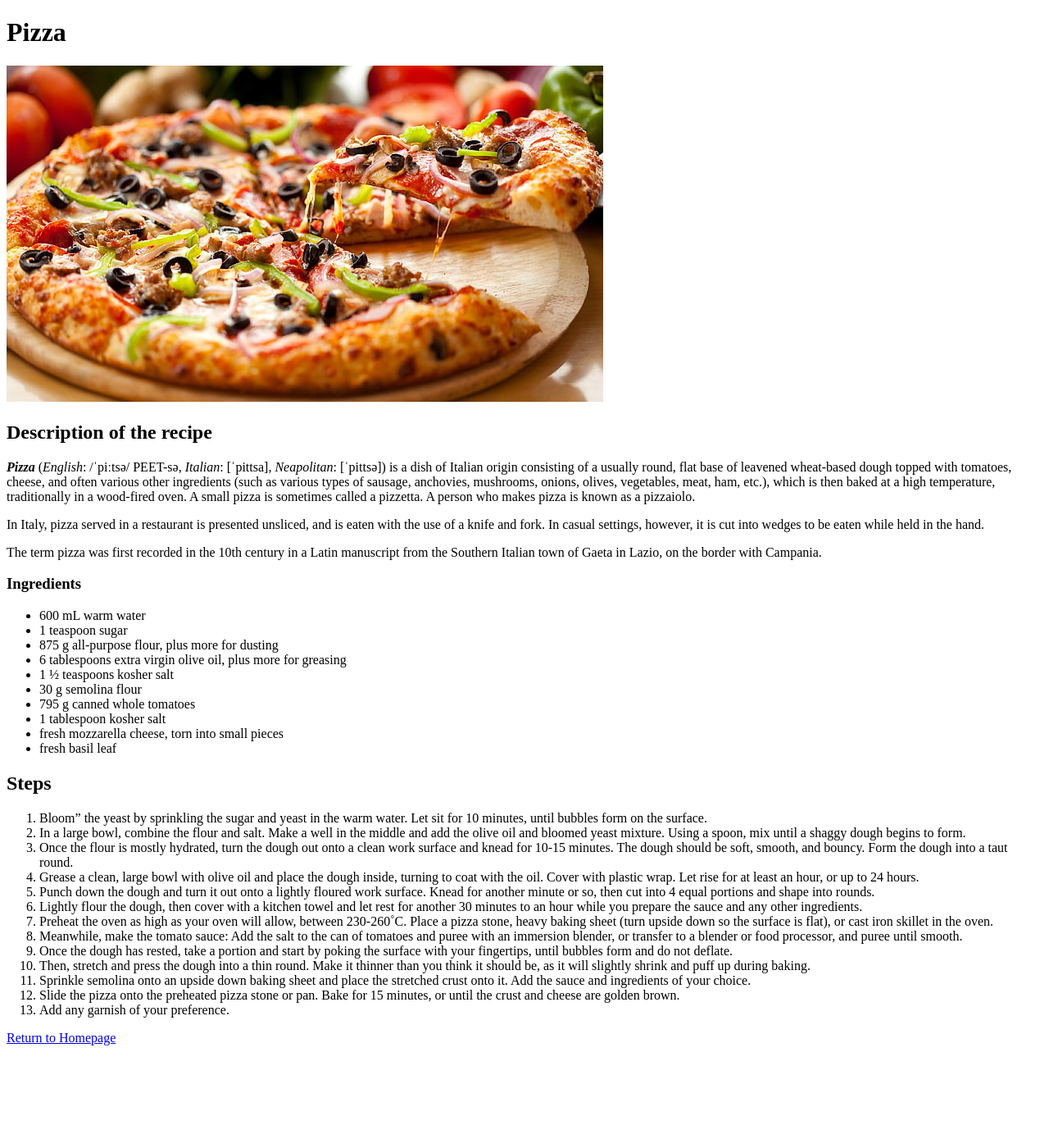
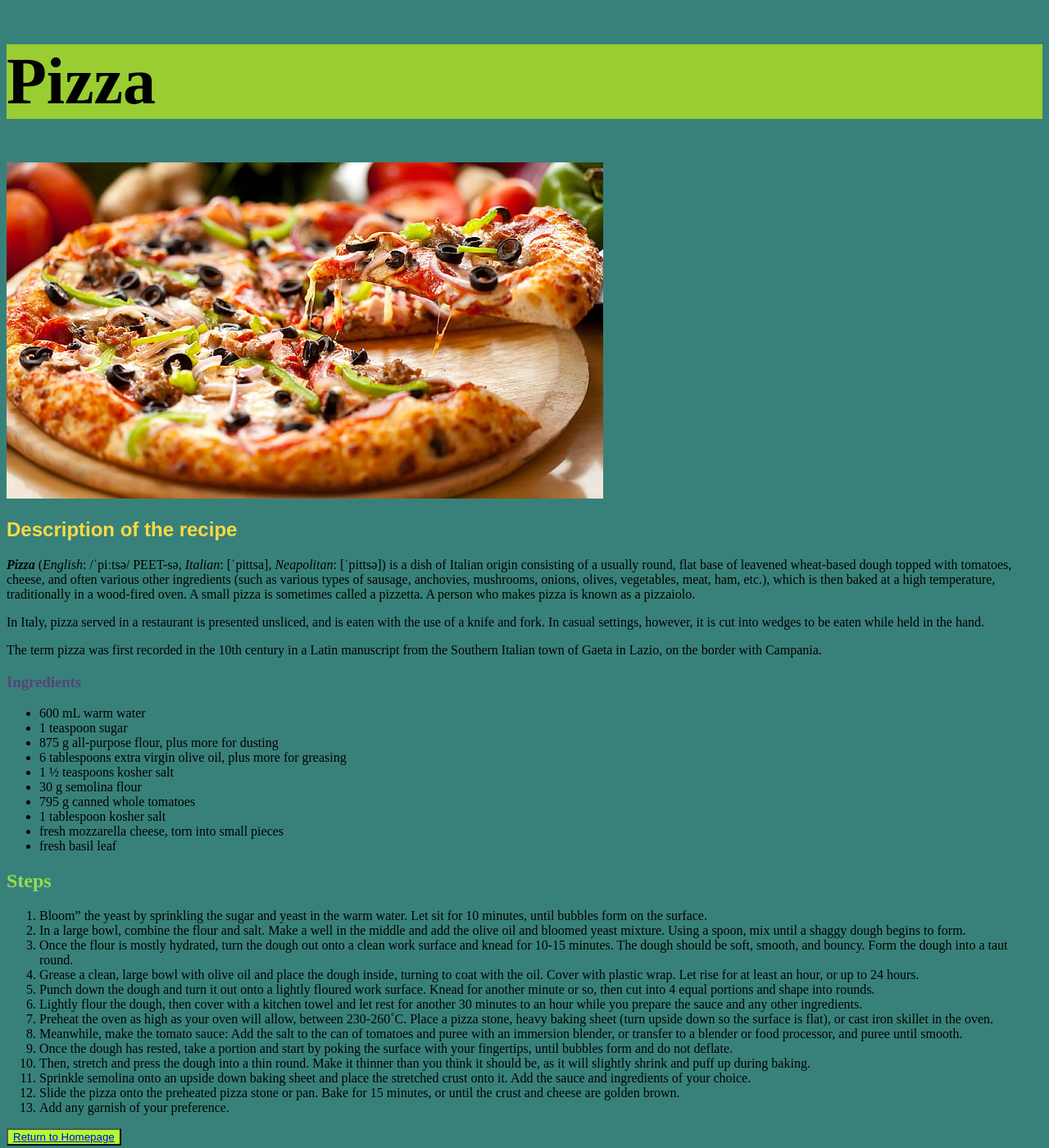
Before and after one commit to SorinIvan97/odin-recipes, a plain HTML site: page recipes/pizza.html in a window 1280 px wide. Shown: the whole page at 82% size. Before the commit the page ends 1283 px from the top, so only its background shows below. Drawn offline with Linux system fonts and the light colour scheme.

Commit message:
Add color with newly learned CSS / Transform return to homepage link into button

```diff
--- a/recipes/pizza.html
+++ b/recipes/pizza.html
@@ -4,18 +4,19 @@
     <meta charset="UTF-8">
     <meta http-equiv="X-UA-Compatible" content="IE=edge">
     <meta name="viewport" content="width=device-width, initial-scale=1.0">
-    <title>Document</title>
+    <title>Pizza</title>
+    <link rel="stylesheet" href="../styles.css">
 </head>
 <body>
-    <h1>Pizza</h1>
+    <div class="title"><h1>Pizza</h1></div>
     <img src="../images/food-pizza-wallpaper-preview.jpg" alt="Pizza">
-    <h2>Description of the recipe</h2>
+    <div class="description"><h2>Description of the recipe</h2></div>
 
     <p><strong><em>Pizza</em></strong> (<em>English</em>: /ˈpiːtsə/ PEET-sə, <em>Italian</em>: [ˈpittsa], <em>Neapolitan</em>: [ˈpittsə]) is a dish of Italian origin consisting of a usually round, flat base of leavened wheat-based dough topped with tomatoes, cheese, and often various other ingredients (such as various types of sausage, anchovies, mushrooms, onions, olives, vegetables, meat, ham, etc.), which is then baked at a high temperature, traditionally in a wood-fired oven. A small pizza is sometimes called a pizzetta. A person who makes pizza is known as a pizzaiolo.</p>
     <p>In Italy, pizza served in a restaurant is presented unsliced, and is eaten with the use of a knife and fork. In casual settings, however, it is cut into wedges to be eaten while held in the hand.</p>
     <p>The term pizza was first recorded in the 10th century in a Latin manuscript from the Southern Italian town of Gaeta in Lazio, on the border with Campania.</p>
 
-    <h3>Ingredients</h3>
+    <div class="ingredients"><h3>Ingredients</h3></div>
     <ul>
         <li>600 mL warm water</li>
         <li>1 teaspoon sugar</li>
@@ -29,7 +30,7 @@
         <li>fresh basil leaf</li>
     </ul>
 
-    <h2>Steps</h2>
+    <div class="steps"><h2>Steps</h2></div>
     <ol>
         <li>Bloom” the yeast by sprinkling the sugar and yeast in the warm water. Let sit for 10 minutes, until bubbles form on the surface.</li>
         <li>In a large bowl, combine the flour and salt. Make a well in the middle and add the olive oil and bloomed yeast mixture. Using a spoon, mix until a shaggy dough begins to form.</li>
@@ -45,6 +46,6 @@
         <li>Slide the pizza onto the preheated pizza stone or pan. Bake for 15 minutes, or until the crust and cheese are golden brown.</li>
         <li>Add any garnish of your preference.</li>
     </ol>
-    <a href="../index.html">Return to Homepage</a>
+    <button><a href="../index.html">Return to Homepage</a></button>
 </body>
 </html>
--- /dev/null
+++ b/styles.css
@@ -0,0 +1,26 @@
+.title {
+    font-family: 'Times New Roman', Times, serif;
+    font-size: 40px;
+    background-color: #9acd32;
+    font-weight: 700;
+}
+
+body { background-color: #38817a;
+}
+
+.description {
+    color: #ffd944;
+    font-family: Arial, Helvetica, sans-serif;
+}
+
+.ingredients {
+    color: #54447b;
+}
+
+.steps {
+    color: #94dd4d;
+}
+
+button {
+    background-color: greenyellow;
+}
```
Also changed, not shown: index.html (+2 -1 lines), recipes/banana-bread.html (+6 -5 lines), recipes/fries.html (+6 -5 lines).
